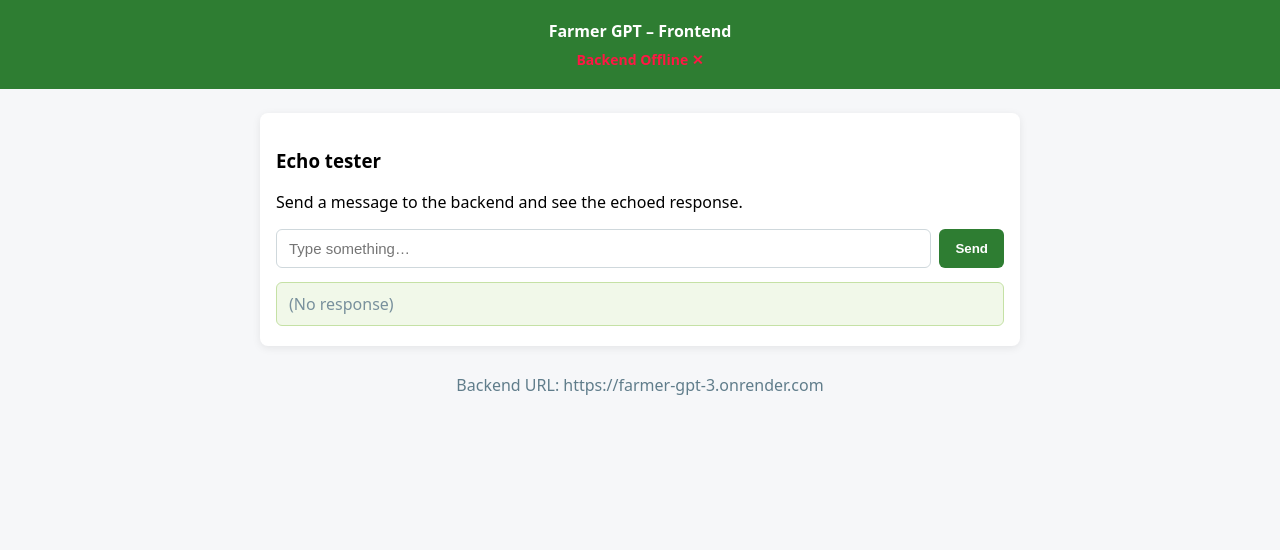
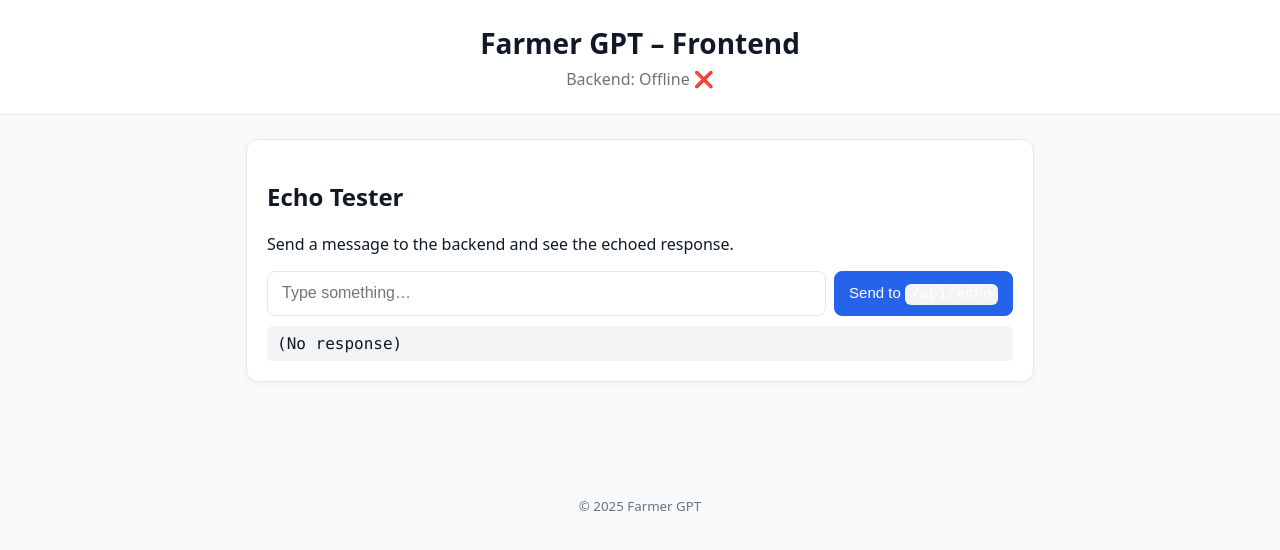
Before and after one commit to Durgaprasadyasam/Farmer-gpt, a plain HTML site: page index.html in a window 1280 px wide. Drawn offline with Linux system fonts and the light colour scheme; no server answers.

Commit message:
Update index.html

```diff
--- a/index.html
+++ b/index.html
@@ -1,112 +1,96 @@
-<!doctype html>
+<!DOCTYPE html>
 <html lang="en">
 <head>
   <meta charset="utf-8" />
-<meta name="viewport" content="width=device-width,initial-scale=1" />
+  <meta name="viewport" content="width=device-width, initial-scale=1" />
   <title>Farmer GPT – Frontend</title>
   <style>
-  body{font-family:system-ui,-apple-system,Segoe UI,Roboto,Helvetica,Arial,sans-serif;background:#f6f7f9;margin:0}
-  header{background:#2e7d32;color:#fff;padding:20px 16px;text-align:center;font-weight:700}
-  .status{margin-top:8px;font-size:14px}
-  .ok{color:#00c853;font-weight:700}
-  .bad{color:#ff1744;font-weight:700}
-  main{max-width:760px;margin:24px auto;padding:0 16px}
-  .card{background:#fff;border-radius:8px;box-shadow:0 2px 8px rgba(0,0,0,.08);padding:16px 16px 20px}
-  .row{display:flex;gap:8px;margin-top:10px}
-  input[type="text"]{flex:1;padding:10px 12px;border:1px solid #cfd8dc;border-radius:6px;font-size:15px}
-  button{padding:10px 16px;border:0;border-radius:6px;background:#2e7d32;color:#fff;font-weight:600;cursor:pointer}
-  button:disabled{opacity:.6;cursor:not-allowed}
-  .resp{margin-top:14px;padding:10px 12px;background:#f1f8e9;border:1px solid #c5e1a5;border-radius:6px;min-height:22px}
-  .muted{color:#78909c}
-  footer{color:#607d8b;text-align:center;margin:28px 0 18px}
-  a{color:#2e7d32;text-decoration:none}
+    :root{--bg:#f9fafb;--card:#fff;--text:#111827;--muted:#6b7280;--border:#e5e7eb;--primary:#2563eb}
+    *{box-sizing:border-box}
+    body{margin:0;font-family:system-ui,-apple-system,Segoe UI,Roboto,Helvetica,Arial,sans-serif;background:var(--bg);color:var(--text)}
+    header{background:var(--card);border-bottom:1px solid var(--border);padding:24px 16px;text-align:center}
+    header h1{margin:0;font-size:28px}
+    header p{margin:6px 0 0;color:var(--muted)}
+    main{max-width:820px;margin:24px auto;padding:0 16px 64px}
+    .card{background:var(--card);border:1px solid var(--border);border-radius:12px;padding:20px;box-shadow:0 2px 8px rgba(0,0,0,.04);margin-top:16px}
+    .row{display:flex;gap:8px;margin-top:8px}
+    input[type=text]{flex:1;padding:12px 14px;font-size:16px;border:1px solid var(--border);border-radius:8px;outline:none}
+    input[type=text]:focus{border-color:var(--primary);box-shadow:0 0 0 3px rgba(37,99,235,.18)}
+    button{padding:12px 14px;font-size:15px;border-radius:8px;border:1px solid var(--primary);background:var(--primary);color:#fff;cursor:pointer;white-space:nowrap}
+    button:hover{filter:brightness(1.05)}
+    #echo-output{margin-top:10px;min-height:1.5em;background:#f3f4f6;padding:8px 10px;border-radius:6px;font-family:ui-monospace,SFMono-Regular,Menlo,monospace}
+    footer{text-align:center;color:var(--muted);padding:24px 16px}
+    code{background:#f3f4f6;padding:2px 6px;border-radius:6px}
   </style>
 </head>
 <body>
   <header>
-  Farmer GPT – Frontend
-  <div id="backendStatus" class="status">Checking backend…</div>
+    <h1>Farmer GPT – Frontend</h1>
+    <p id="status">Connecting to backend…</p>
   </header>
 
   <main>
     <section class="card">
-    <h3>Echo tester</h3>
+      <h2>Echo Tester</h2>
       <p>Send a message to the backend and see the echoed response.</p>
       <div class="row">
-      <input id="echoInput" type="text" placeholder="Type something…" />
-      <button id="sendBtn">Send</button>
+        <input id="echo-input" type="text" placeholder="Type something…" />
+        <button id="echo-btn">Send to <code>/api/echo</code></button>
       </div>
-    <div id="echoResp" class="resp muted">(No response)</div>
+      <div id="echo-output">(No response)</div>
     </section>
   </main>
 
-<footer>
-  Backend URL: <span id="backendUrl"></span>
-</footer>
+  <footer><small>© <span id="year"></span> Farmer GPT</small></footer>
 
   <script>
-  // >>> Only change this if your backend URL changes <<<
-  const BACKEND_BASE = "https://farmer-gpt-3.onrender.com";
+    document.getElementById("year").textContent = new Date().getFullYear();
 
-  document.getElementById("backendUrl").textContent = BACKEND_BASE;
-
-  const statusEl = document.getElementById("backendStatus");
-  const echoEl   = document.getElementById("echoResp");
-  const sendBtn  = document.getElementById("sendBtn");
-  const input    = document.getElementById("echoInput");
-
-  async function safeParse(res){
-    const ct = res.headers.get("content-type") || "";
-    const txt = await res.text();                 // handle empty/non-JSON bodies
-    if (ct.includes("application/json")) {
-      try { return JSON.parse(txt || "{}"); } catch { return { raw: txt }; }
-    }
-    return { raw: txt };
-  }
+    // 🔗 BACKEND URL – change this one line if you switch services.
+    const BACKEND_URL = "https://farmer-gpt-3.onrender.com";
+    // For farmer-gpt-3 instead, use:
+    // const BACKEND_URL = "https://farmer-gpt-3.onrender.com";
 
     async function checkHealth() {
+      const el = document.getElementById("status");
+      el.textContent = "Connecting to backend…";
       try {
-      const res = await fetch(`${BACKEND_BASE}/health`, { method: "GET", cache: "no-store" });
-      if (!res.ok) throw new Error("not ok");
-      await res.clone();
-      statusEl.innerHTML = `<span class="ok">Backend Online ✓</span>`;
-      return true;
-    } catch {
-      statusEl.innerHTML = `<span class="bad">Backend Offline ✕</span>`;
-      return false;
+        const res = await fetch(`${BACKEND_URL}/api/health`, { cache: "no-store" });
+        if (!res.ok) throw new Error(res.statusText || res.status);
+        const data = await res.json();
+        el.textContent = `Backend says: ${data.status || "ok"}`;
+      } catch (err) {
+        el.textContent = "Backend: Offline ❌";
+        console.error("Health check failed:", err);
       }
     }
 
     async function sendEcho() {
-    const message = input.value.trim();
-    if (!message) {
-      echoEl.textContent = "(Type something first)";
-      echoEl.classList.add("muted");
-      return;
-    }
-    echoEl.textContent = "Sending…";
-    echoEl.classList.remove("muted");
-    sendBtn.disabled = true;
+      const input = document.getElementById("echo-input");
+      const out = document.getElementById("echo-output");
+      const text = input.value.trim();
+      if (!text) { out.textContent = "Type something first 🙂"; return; }
+      out.textContent = "…sending…";
       try {
-      let res = await fetch(`${BACKEND_BASE}/echo`, {
+        const res = await fetch(`${BACKEND_URL}/api/echo`, {
           method: "POST",
           headers: { "Content-Type": "application/json" },
-        body: JSON.stringify({ message })
+          body: JSON.stringify({ text })
         });
-      if (!res.ok) res = await fetch(`${BACKEND_BASE}/echo?message=${encodeURIComponent(message)}`);
         if (!res.ok) throw new Error(`HTTP ${res.status}`);
-      const data = await safeParse(res);
-      const out = data.echo ?? data.message ?? data.raw ?? JSON.stringify(data);
-      echoEl.textContent = out;
+        const json = await res.json();
+        out.textContent = json.echo ?? JSON.stringify(json);
       } catch (err) {
-      echoEl.textContent = `Request failed: ${err.message}`;
-    } finally {
-      sendBtn.disabled = false;
+        out.textContent = `Error: ${err.message}`;
+        console.error(err);
       }
     }
 
-  sendBtn.addEventListener("click", sendEcho);
-  input.addEventListener("keydown", (e)=>{ if (e.key === "Enter") sendEcho(); });
+    document.getElementById("echo-btn").addEventListener("click", (e) => {
+      e.preventDefault();
+      sendEcho();
+    });
+
     checkHealth();
   </script>
 </body>
```
Lines whose indentation alone changed are shown as unchanged.
